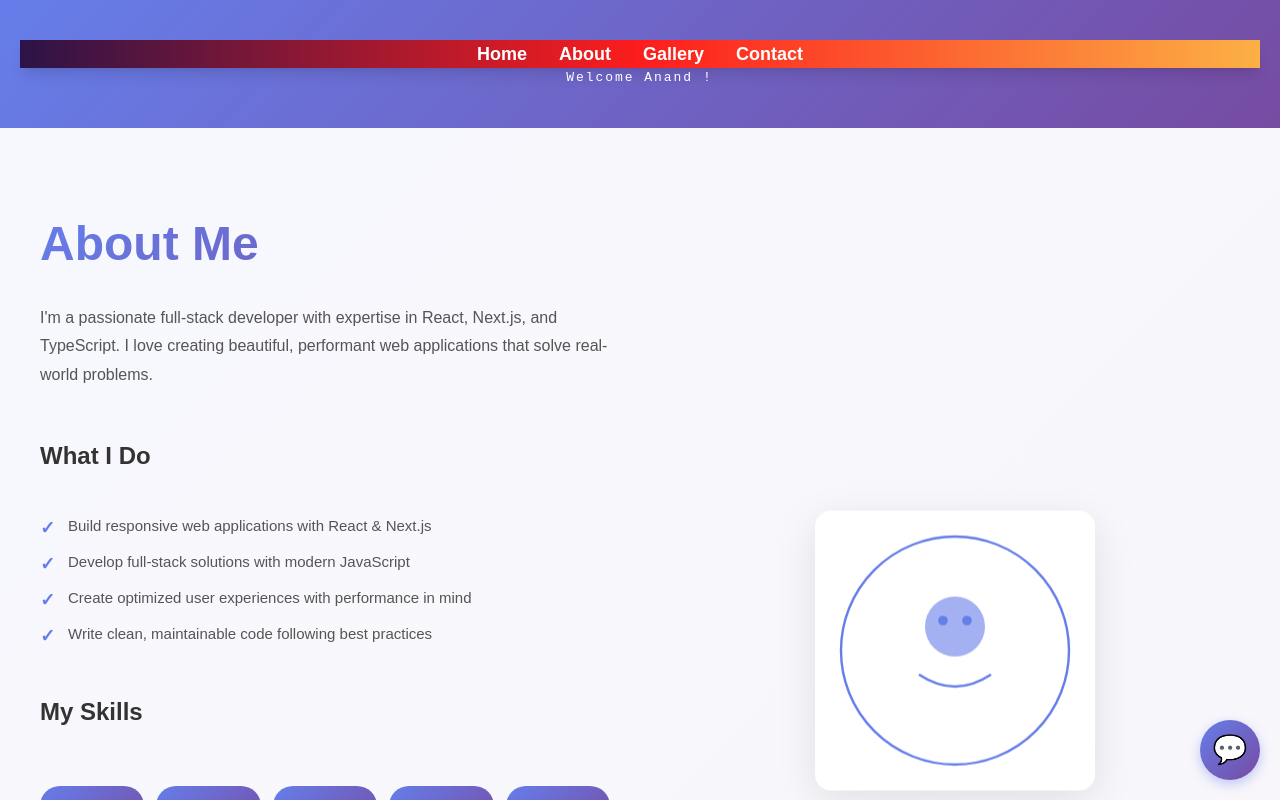
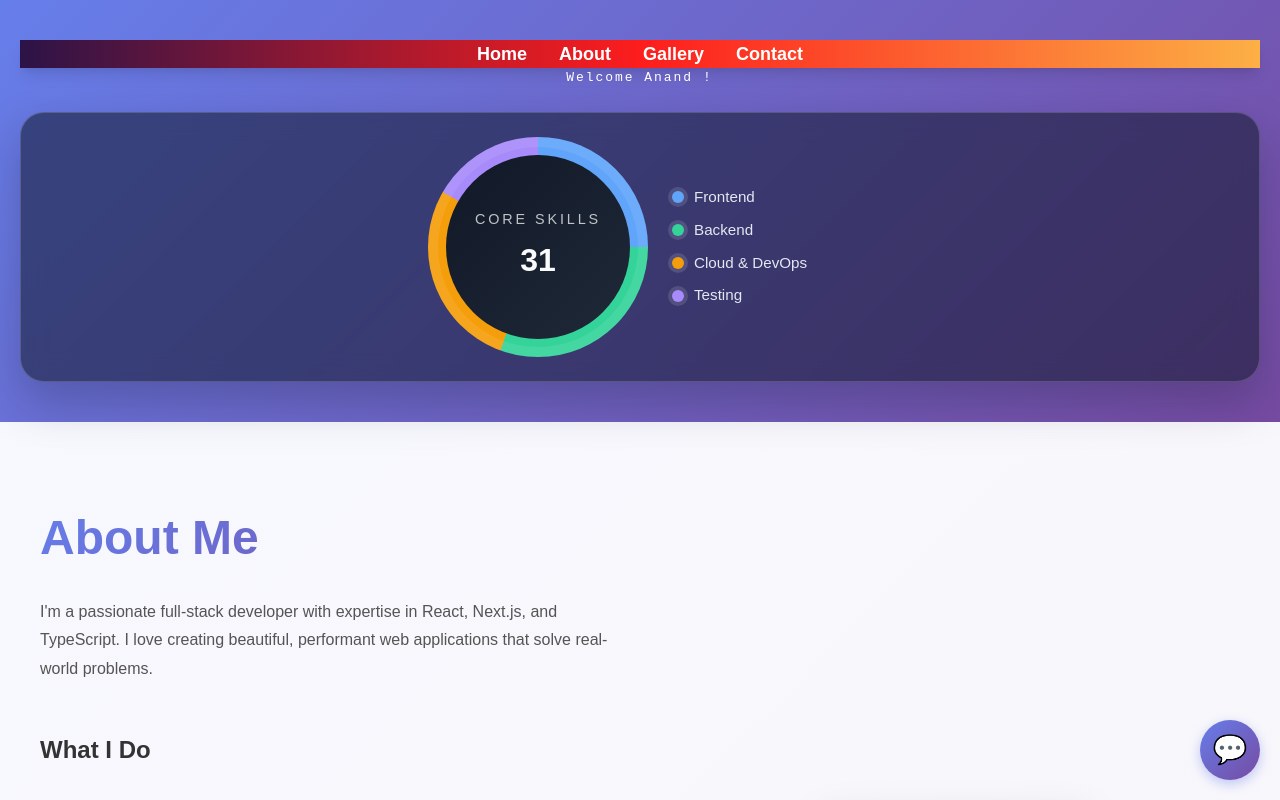
Before and after one commit to Anand-1/portfolio-frontend, a Next.js app: page / in a window 1280 px wide. Shown: the top 800 px of the page. Built offline with nearby package versions, Linux system fonts and the light colour scheme.

Commit message:
new addition of circular component

```diff
--- /dev/null
+++ b/src/app/components/SkillsCircularChart.module.css
@@ -0,0 +1,98 @@
+.section {
+  width: 100%;
+  margin-top: 24px;
+}
+
+.card {
+  background: rgba(15, 23, 42, 0.55);
+  border: 1px solid rgba(255, 255, 255, 0.16);
+  border-radius: 24px;
+  padding: 24px;
+  box-shadow: 0 20px 45px rgba(15, 23, 42, 0.25);
+  backdrop-filter: blur(12px);
+}
+
+.chartWrap {
+  display: flex;
+  align-items: center;
+  justify-content: center;
+  gap: 24px;
+  flex-wrap: wrap;
+}
+
+.chart {
+  width: 220px;
+  height: 220px;
+  border-radius: 50%;
+  display: grid;
+  place-items: center;
+  position: relative;
+  box-shadow: inset 0 0 0 10px rgba(255,255,255,0.08);
+}
+
+.chart::after {
+  content: '';
+  position: absolute;
+  inset: 18px;
+  background: linear-gradient(135deg, #111827 0%, #1f2937 100%);
+  border-radius: 50%;
+}
+
+.center {
+  position: relative;
+  z-index: 1;
+  text-align: center;
+  color: #f8fafc;
+}
+
+.label {
+  margin: 0;
+  font-size: 0.9rem;
+  letter-spacing: 0.2em;
+  text-transform: uppercase;
+  opacity: 0.75;
+}
+
+.value {
+  margin: 6px 0 0;
+  font-size: 2rem;
+  font-weight: 700;
+}
+
+.legend {
+  display: flex;
+  flex-direction: column;
+  gap: 10px;
+  min-width: 180px;
+}
+
+.legendItem {
+  display: flex;
+  align-items: center;
+  gap: 10px;
+  color: #e2e8f0;
+  font-size: 0.95rem;
+}
+
+.dot {
+  width: 12px;
+  height: 12px;
+  border-radius: 50%;
+  display: inline-block;
+  box-shadow: 0 0 0 4px rgba(255,255,255,0.12);
+}
+
+@media (max-width: 640px) {
+  .card {
+    padding: 18px;
+  }
+
+  .chart {
+    width: 180px;
+    height: 180px;
+  }
+
+  .legend {
+    width: 100%;
+  }
+}
--- /dev/null
+++ b/src/app/components/SkillsCircularChart.tsx
@@ -0,0 +1,59 @@
+'use client';
+
+import { cvData } from '@/data/cv';
+import styles from './SkillsCircularChart.module.css';
+
+const categoryPalette = ['#60a5fa', '#34d399', '#f59e0b', '#a78bfa'];
+
+export default function SkillsCircularChart() {
+  const categories = [
+    { title: 'Frontend', value: cvData.technicalSkills.frontend.length, color: categoryPalette[0] },
+    { title: 'Backend', value: cvData.technicalSkills.backend.length, color: categoryPalette[1] },
+    { title: 'Cloud & DevOps', value: cvData.technicalSkills.cloudDevOps.length, color: categoryPalette[2] },
+    { title: 'Testing', value: cvData.technicalSkills.testing.length, color: categoryPalette[3] },
+  ];
+
+  const total = categories.reduce((sum, category) => sum + category.value, 0);
+  let startAngle = 0;
+
+  const segments = categories.map((category) => {
+    const percentage = (category.value / total) * 100;
+    const angle = (category.value / total) * 360;
+    const endAngle = startAngle + angle;
+    const segmentStyle = {
+      background: `conic-gradient(${category.color} ${startAngle}deg ${endAngle}deg, rgba(255,255,255,0.12) ${endAngle}deg 360deg)`,
+    } as const;
+
+    startAngle = endAngle;
+
+    return {
+      ...category,
+      percentage,
+      segmentStyle,
+    };
+  });
+
+  return (
+    <section className={styles.section} aria-label="Skills circular chart">
+      <div className={styles.card}>
+        <div className={styles.chartWrap}>
+          <div className={styles.chart} style={{ background: 'conic-gradient(#60a5fa 0deg 90deg, #34d399 90deg 200deg, #f59e0b 200deg 300deg, #a78bfa 300deg 360deg)' }}>
+            <div className={styles.center}>
+              <p className={styles.label}>Core Skills</p>
+              <p className={styles.value}>{total}</p>
+            </div>
+          </div>
+
+          <div className={styles.legend}>
+            {segments.map((segment) => (
+              <div key={segment.title} className={styles.legendItem}>
+                <span className={styles.dot} style={{ backgroundColor: segment.color }} />
+                <span className={styles.legendText}>{segment.title}</span>
+              </div>
+            ))}
+          </div>
+        </div>
+      </div>
+    </section>
+  );
+}
--- a/src/app/page.tsx
+++ b/src/app/page.tsx
@@ -3,6 +3,7 @@ import { pagesConfig } from "../../config/pages";
 import styles from "./page.module.css";
 import Navigation from "@/app/Navigation/page";
 import ContentSection from "@/app/components/ContentSection";
+import SkillsCircularChart from "@/app/components/SkillsCircularChart";
 
 export const metadata: Metadata = {
   title: pagesConfig.home.metadata.title,
@@ -15,6 +16,7 @@ export default function Home() {
       <main className={styles.main}>
         <Navigation />
         <h1 className={styles.typewriter}>Welcome Anand !</h1>
+        <SkillsCircularChart />
       </main>
       <ContentSection />
     </div>
```
Also changed, not shown: 1 other file (tests, documents, lock files or other folders).
